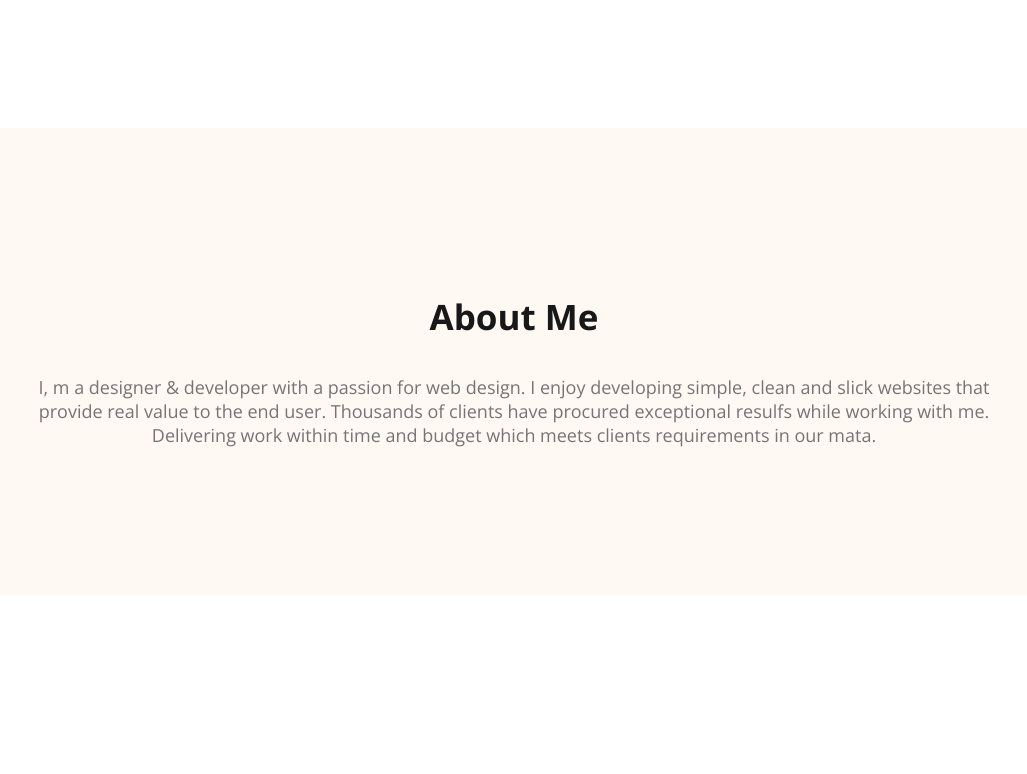
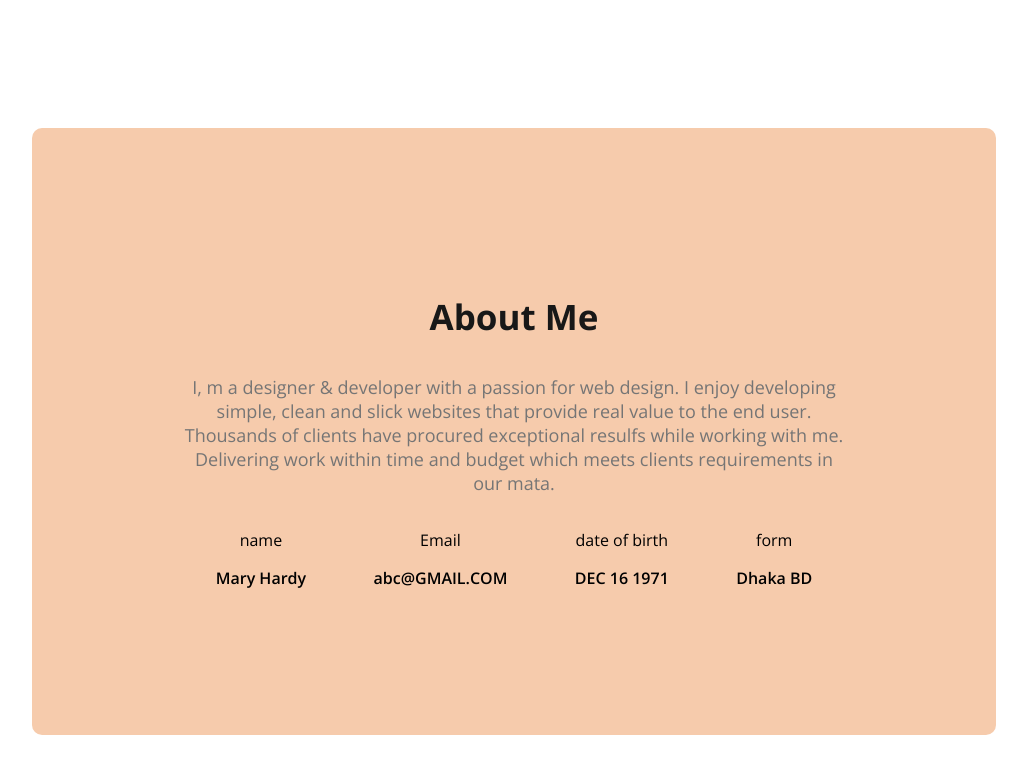
Before and after one commit to khcreation/new-web-portfolio, a plain HTML site: page index.html in a window 1280 px wide. Shown: the part 832-1606 px from the top of the page, without its empty margins (126-1153 px from the left). Before the commit the page ends 1435 px from the top, so only its background shows below. Drawn offline with nearby package versions, Linux system fonts and the light colour scheme.

Commit message:
about item add

```diff
--- a/index.html
+++ b/index.html
@@ -45,6 +45,26 @@
              Thousands of clients have procured exceptional resulfs while working with me.
               Delivering work within time and budget which meets clients requirements in our mata.</p>
 
+              <div class="about-items">
+                <div class="about-item">
+                    <p class="item-tital">name</p>
+                    <p class="item-description">Mary Hardy</p>
+                </div>
+                <div class="about-item">
+                    <p class="item-tital">Email</p>
+                    <p class="item-description">abc@GMAIL.COM</p>
+                </div>
+                <div class="about-item">
+                    <p class="item-tital">date of birth</p>
+                    <p class="item-description">DEC 16 1971</p>
+                </div>
+                <div class="about-item">
+                    <p class="item-tital">form</p>
+                    <p class="item-description">Dhaka BD</p>
+                </div>
+
+              </div>
+
 
         </section>
 
--- a/portfolio.css
+++ b/portfolio.css
@@ -36,7 +36,7 @@
     color: #757575;
 }
 .secondary-bg{
-    background-color: #FFF8F3;
+    background-color: #f6cbac;
 }
 
 /* header */
@@ -101,7 +101,7 @@ nav li a {
 
 }
 
-/* main */
+/* main styles */
 .main{
     max-width: 1140px;
     margin: 0 auto;
@@ -114,5 +114,13 @@ nav li a {
         border-radius: 10px;
         padding: 130px 150px;
     text-align: center;
-    margin-top: 130px;
+    margin: 130px 150px;
+
 }
+.about-items{
+    display: flex;
+    justify-content: space-around;
+}
+.item-description{
+    font-weight: 600;
+}
```
